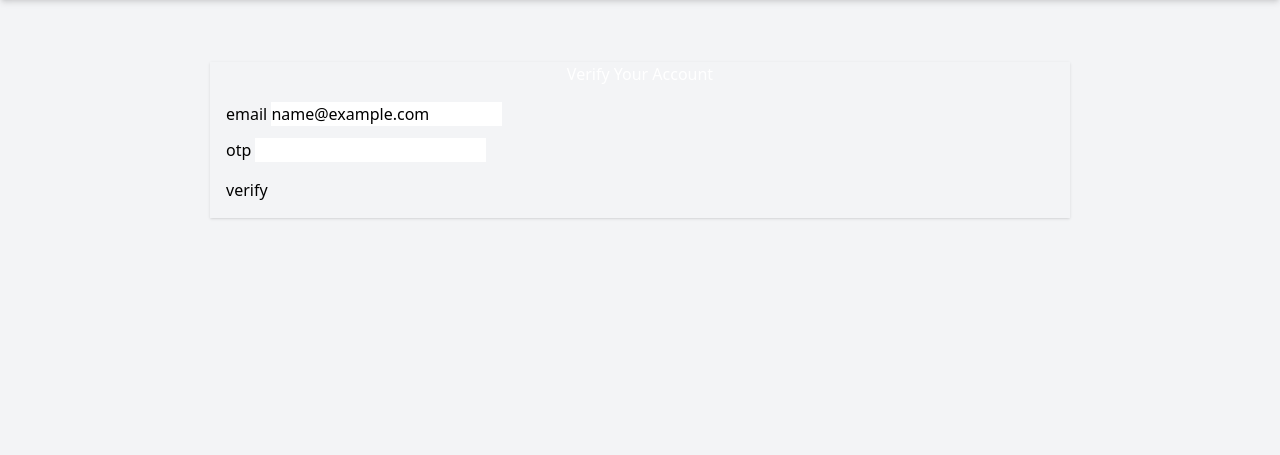
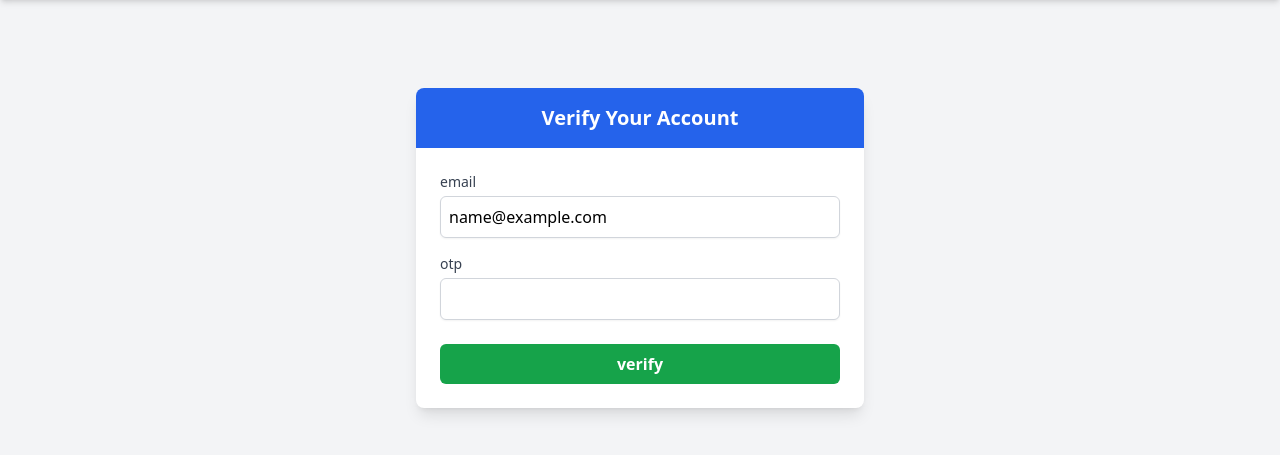
Before and after one commit to ravilladhaneesh/secrets-app, a Flask app: page /verify in a window 1280 px wide. Shown: the part 64-519 px from the top of the page. Run offline with Flask 3, Linux system fonts and the light colour scheme; the visitor is signed in with stand-in values (Sample User, id 1); some libraries are stand-ins or nearby versions.

Commit message:
Center secrets pop up

```diff
--- a/secrets_app/static/buildSecrets.js
+++ b/secrets_app/static/buildSecrets.js
@@ -82,7 +82,7 @@
 
 // Show secret details in a popup
 function showSecretDetails(secret) {
-    document.getElementById('overlay').style.display = 'block';
+    document.getElementById('overlay').style.display = 'flex';
 
     document.getElementById('secret-name').innerText = `Secret Name: ${secret.fieldName}`;
     document.getElementById('secret-value').innerText = `Value: ${secret.fieldSecret}`;
@@ -93,7 +93,6 @@
         li.innerText = `${nominee.name} - ${nominee.email_id}`;
         nomineeList.appendChild(li);
     });
-    document.getElementById('overlay').style.display = 'block';
     document.getElementById('details-popup').style.display = 'block';
 
 }
--- a/secrets_app/static/secrets.css
+++ b/secrets_app/static/secrets.css
@@ -70,7 +70,18 @@
     z-index: 9999;
 }
 
-.popup-box {
+/* .popup-box {
+    #position: absolute;
+    top: 50%;
+    left: 50%;
+    transform: translate(-50%, -50%);
+    background-color: white;
+    padding: 20px;
+    border-radius: 5px;
+    width: 60%;
+} */
+
+/* #details-popup div, #del-secret-consent div{
     position: absolute;
     top: 50%;
     left: 50%;
@@ -79,8 +90,7 @@
     padding: 20px;
     border-radius: 5px;
     width: 60%;
-}
-
+} */
 
 .close-btn, .cancel-secret-btn, .back-btn, .del-secret-btn{
     background-color: red;
--- a/secrets_app/templates/reset_request.html
+++ b/secrets_app/templates/reset_request.html
@@ -20,7 +20,7 @@
                         {% endfor %}
                     </p>
                 {% else %}
-                    {{ form.email(class="mt-1 block w-full rounded-md border-gray-300 px-3 py-2 focus:ring-indigo-500 focus:border-indigo-500") }}
+                    {{ form.email(class="mt-1 block w-full rounded-md border border-gray-300 px-3 py-2 focus:ring-indigo-500 focus:border-indigo-500") }}
                 {% endif %}
             </div>
 
--- a/secrets_app/templates/reset_token.html
+++ b/secrets_app/templates/reset_token.html
@@ -20,7 +20,7 @@
                         {% endfor %}
                     </p>
                 {% else %}
-                    {{ form.password(class="mt-1 block w-full rounded-md border-gray-300 px-3 py-2 focus:ring-indigo-500 focus:border-indigo-500") }}
+                    {{ form.password(class="mt-1 block w-full rounded-md border border-gray-300 px-3 py-2 focus:ring-indigo-500 focus:border-indigo-500") }}
                 {% endif %}
             </div>
 
@@ -35,7 +35,7 @@
                         {% endfor %}
                     </p>
                 {% else %}
-                    {{ form.confirm_password(class="mt-1 block w-full rounded-md border-gray-300 px-3 py-2 focus:ring-indigo-500 focus:border-indigo-500") }}
+                    {{ form.confirm_password(class="mt-1 block w-full rounded-md border border-gray-300 px-3 py-2 focus:ring-indigo-500 focus:border-indigo-500") }}
                 {% endif %}
             </div>
 
--- a/secrets_app/templates/verify.html
+++ b/secrets_app/templates/verify.html
@@ -1,52 +1,51 @@
 {% extends "layout.html" %}
 
 {% block content %}
-<div class="container py-5">
-    <div class="row justify-content-center">
-        <div class="col-md-6">
-            <div class="card shadow border-0">
-                <div class="card-header bg-primary text-white text-center">
-                    <h4 class="mb-0">Verify Your Account</h4>
+<div class="container mx-auto py-12 px-4">
+    <div class="flex justify-center">
+        <div class="w-full max-w-md">
+            <div class="bg-white shadow-lg rounded-lg overflow-hidden">
+                <div class="bg-blue-600 text-white text-center py-4">
+                    <h4 class="text-xl font-semibold">Verify Your Account</h4>
                 </div>
-                <div class="card-body p-4">
-                    <form method="POST" action="#" class="needs-validation">
+                <div class="p-6">
+                    <form method="POST" action="#" novalidate>
                         {{ form.hidden_tag() }}
 
                         <!-- Email -->
-                        <div class="mb-3">
-                            {{ form.email.label(class="form-label") }}
+                        <div class="mb-4">
+                            {{ form.email.label(class="block text-sm font-medium text-gray-700 mb-1") }}
                             {% if form.email.errors %}
-                                {{ form.email(class="form-control is-invalid") }}
-                                <div class="invalid-feedback">
+                                {{ form.email(class="block w-full border border-red-500 rounded-md shadow-sm p-2 focus:ring-red-500 focus:border-red-500") }}
+                                <p class="text-red-600 text-sm mt-1">
                                     {% for error in form.email.errors %}
                                         {{ error }}
                                     {% endfor %}
-                                </div>
+                                </p>
                             {% else %}
-                                {{ form.email(class="form-control") }}
+                                {{ form.email(class="block w-full border border-gray-300 rounded-md shadow-sm p-2 focus:ring-blue-500 focus:border-blue-500") }}
                             {% endif %}
                         </div>
 
                         <!-- OTP -->
-                        <div class="mb-4">
-                            {{ form.otp.label(class="form-label") }}
+                        <div class="mb-6">
+                            {{ form.otp.label(class="block text-sm font-medium text-gray-700 mb-1") }}
                             {% if form.otp.errors %}
-                                {{ form.otp(class="form-control is-invalid") }}
-                                <div class="invalid-feedback">
+                                {{ form.otp(class="block w-full border border-red-500 rounded-md shadow-sm p-2 focus:ring-red-500 focus:border-red-500") }}
+                                <p class="text-red-600 text-sm mt-1">
                                     {% for error in form.otp.errors %}
                                         {{ error }}
                                     {% endfor %}
-                                </div>
+                                </p>
                             {% else %}
-                                {{ form.otp(class="form-control") }}
+                                {{ form.otp(class="block w-full border border-gray-300 rounded-md shadow-sm p-2 focus:ring-blue-500 focus:border-blue-500") }}
                             {% endif %}
                         </div>
 
                         <!-- Submit Button -->
-                        <div class="d-grid">
-                            {{ form.submit(class="btn btn-success btn-lg") }}
+                        <div>
+                            {{ form.submit(class="w-full bg-green-600 hover:bg-green-700 text-white font-semibold py-2 px-4 rounded-md transition duration-200") }}
                         </div>
-
                     </form>
                 </div>
             </div>
```
Also changed, not shown: secrets_app/templates/secrets.html (+46 -2 lines).
